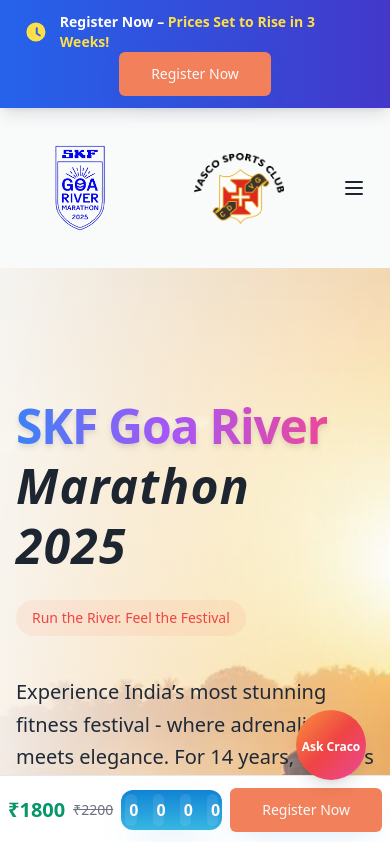
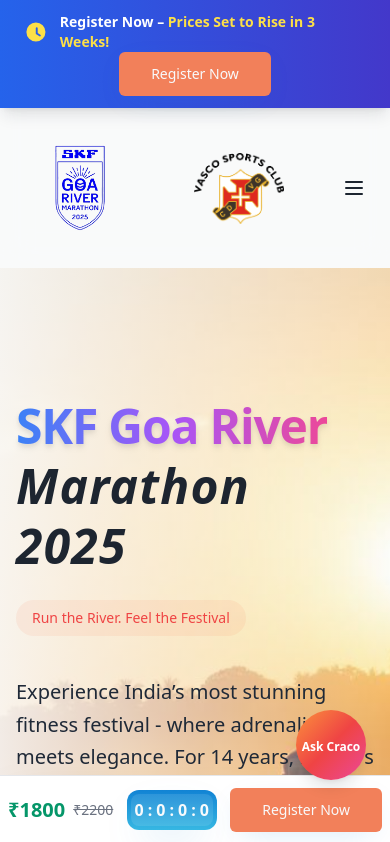
Before and after one commit to AVVKavvk/grm-fe, a React (Vite) app: page / in a window 390 px wide. Shown: the top 842 px of the page. Built offline with nearby package versions, Linux system fonts and the light colour scheme; the HTML template or start-up script is replaced by a standard one.

Commit message:
footer timer

```diff
--- a/src/components/countDownForFooter.tsx
+++ b/src/components/countDownForFooter.tsx
@@ -48,37 +48,45 @@ const CountdownTimerForFooter: React.FC<CountdownTimerForFooterProps> = ({
 
   return (
     <div className="bg-gradient-ocean p-1 rounded-xl shadow-strong text-center">
-      <div className="grid grid-cols-4 gap-4">
+      <div className="hidden md:grid grid-cols-4 gap-4">
         <div className="bg-background/10 p-1 rounded-lg">
           <div className="md:text-2xl font-bold text-primary-foreground">
             {timeLeft.days}
           </div>
-          <div className="md:block hidden text-sm text-primary-foreground/80">
-            Days
-          </div>
+          <div className=" text-sm text-primary-foreground/80">Days</div>
         </div>
         <div className="bg-background/10 p-1 rounded-lg">
           <div className="md:text-2xl font-bold text-primary-foreground">
             {timeLeft.hours}
           </div>
-          <div className=" md:block hidden text-sm text-primary-foreground/80">
-            Hours
-          </div>
+          <div className="  text-sm text-primary-foreground/80">Hours</div>
         </div>
         <div className="bg-background/10 p-1 rounded-lg">
           <div className="md:text-2xl font-bold text-primary-foreground">
             {timeLeft.minutes}
           </div>
-          <div className=" md:block hidden text-sm text-primary-foreground/80">
-            Minutes
-          </div>
+          <div className=" text-sm text-primary-foreground/80">Minutes</div>
         </div>
         <div className="bg-background/10 p-1 rounded-lg">
           <div className="md:text-2xl font-bold text-primary-foreground">
             {timeLeft.seconds}
           </div>
-          <div className="md:block hidden text-sm text-primary-foreground/80">
-            Seconds
+          <div className=" text-sm text-primary-foreground/80">Seconds</div>
+        </div>
+      </div>
+      <div className="md:hidden grid gap-4">
+        <div className="bg-background/10 p-1 rounded-lg">
+          <div className="md:text-2xl flex gap-1 font-bold text-primary-foreground">
+            <div className="flex gap-1">
+              {timeLeft.days} <p>:</p>
+            </div>
+            <div className="flex gap-1">
+              {timeLeft.hours} <p>:</p>
+            </div>
+            <div className="flex gap-1">
+              {timeLeft.minutes} <p>:</p>
+            </div>
+            <div>{timeLeft.seconds} </div>
           </div>
         </div>
       </div>
```
